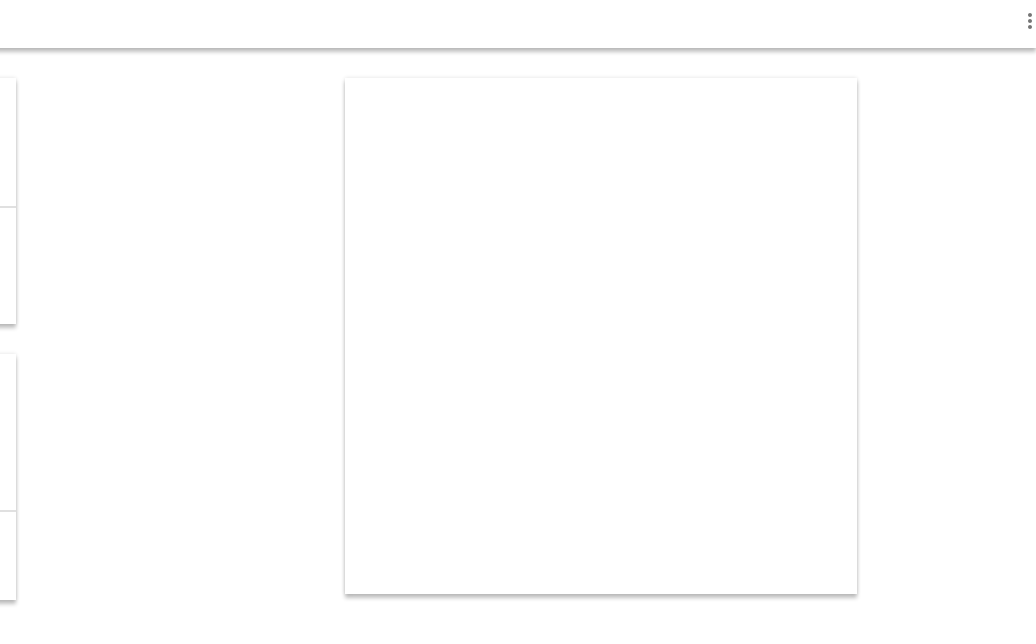
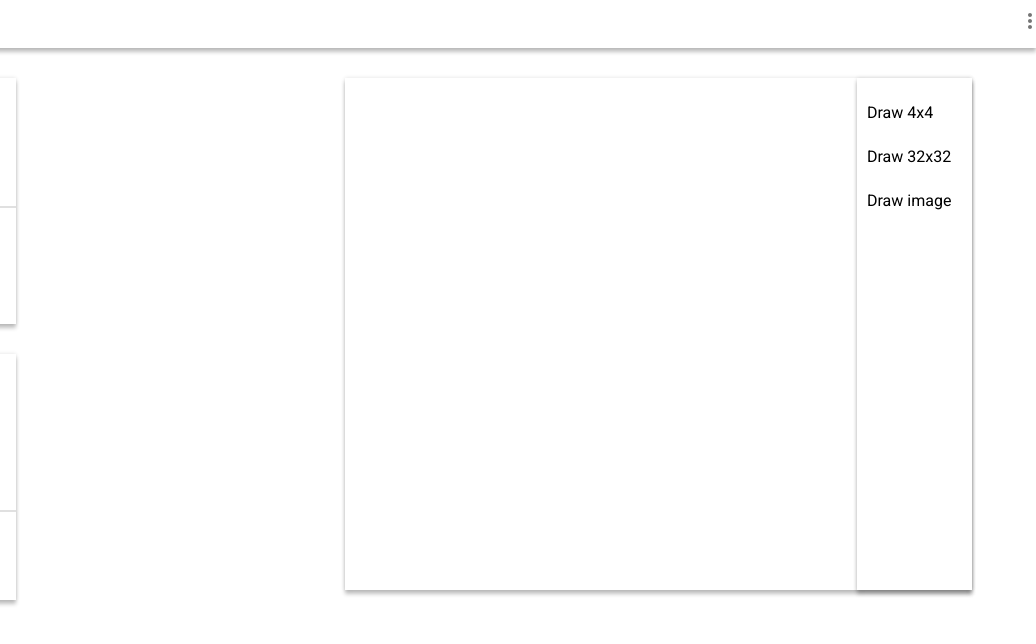
Before and after one commit to Glukogall/codejam-canvas, a website: page index.html in a window 1280 px wide. Shown: the full height of the page, 244-1280 px from the left. Drawn offline with Linux system fonts and the light colour scheme.

Commit message:
feat: add draw function

```diff
--- a/canvasDraw.js
+++ b/canvasDraw.js
@@ -0,0 +1,13 @@
+//@ts-check
+console.log('hello')
+let four = JSON.parse(data)
+console.log(four)
+
+function draw(){
+  console.log('draw')
+  let canvas = document.getElementById('canvas');
+    if(canvas.getContext){ console.log('getContext')
+    let ctx = canvas.getContext('2d');
+  }
+}
+  document.getElementById('draw4x4').addEventListener('click', ()=>{draw();})
--- a/index.html
+++ b/index.html
@@ -7,6 +7,8 @@
   <title>CodeJam Canvas</title>
   <link rel="stylesheet" href="style.css">
   <link href="https://fonts.googleapis.com/css?family=Roboto&display=swap" rel="stylesheet">
+  <script type="text/javascript" src="src/32x32.json"></script>
+  <script src="canvasDraw.js" defer></script>
 </head>
 <body>
   <div class="wrapper">
@@ -66,11 +68,18 @@
       </aside>
       <main class="canvas">
       <div class="canvas-wrapper">
-        <canvas class="canvas-area"></canvas>
-        <div class="canvas-selector"></div>
+        <canvas class="canvas-area" id="canvas" width="512" height="512"></canvas>
+        <div class="canvas-selector">
+            <ul class="canvas-selector-options">
+              <li class="canvas-selector-options-4" id="draw4x4">Draw 4x4</li>
+              <li class="canvas-selector-options-32" id="draw32x32">Draw 32x32</li>
+              <li class="canvas-selector-options-image" id="drawImage">Draw image</li>
+            </ul>
+          </div>
       </div>
       </main>
     </div>
   </div>
+
 </body>
 </html>
--- a/style.css
+++ b/style.css
@@ -92,12 +92,28 @@
 }
 /*canvas*/
 .canvas{
-  margin: 30px 14%;
+  margin: 30px 5%;
 }
 .canvas-wrapper{
   box-shadow: 0px 4px 4px rgba(0, 0, 0, 0.24), 0px 0px 4px rgba(0, 0, 0, 0.12);
+  display: flex;
 }
 .canvas-area{
   width: 512px;
   height: 512px;
 }
+/*canvas separator*/
+.canvas-selector{
+  box-shadow: 0px 4px 4px rgba(0, 0, 0, 0.24), 0px 0px 4px rgba(0, 0, 0, 0.12);
+  width: 115px;
+}
+.canvas-selector-options{
+  list-style-type: none;
+}
+.canvas-selector-options-4, .canvas-selector-options-32,
+.canvas-selector-options-image{
+  font-family: "Roboto";
+  font-size: 16px;
+  margin: 25px 10px;
+  cursor: pointer;
+}
```
Also changed, not shown: package.json (added, +19 -0 lines).
